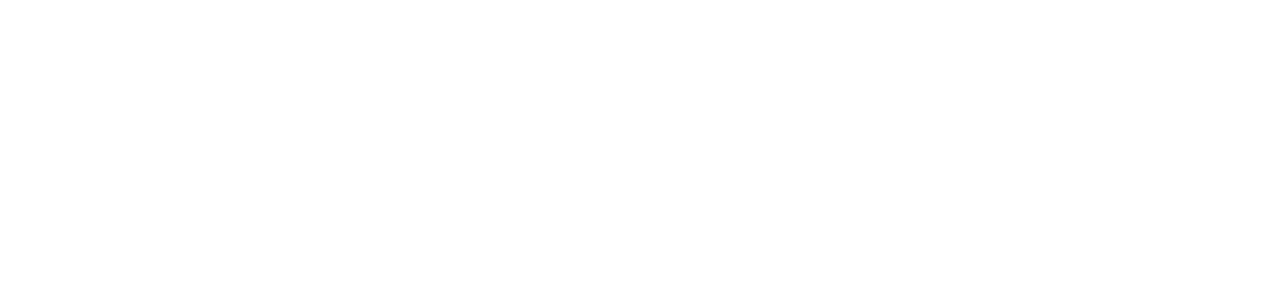
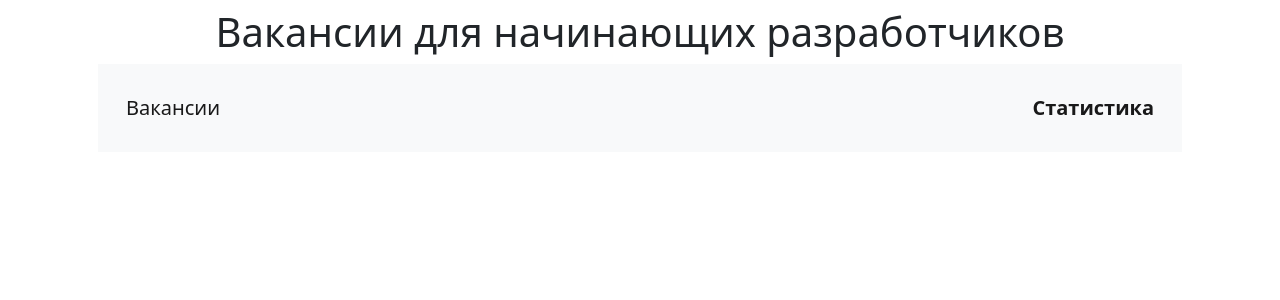
Before and after one commit to annakon/otus-js-baklikova-project, a React app: page /statistic in a window 1280 px wide. Before the commit this address had no page. Shown: the top 300 px of the page. Built offline with nearby package versions, Linux system fonts and the light colour scheme.

Commit message:
добавили меню

```diff
--- a/public/style.css
+++ b/public/style.css
@@ -23,3 +23,7 @@
   text-align: center;
   font-size: 1.2rem;
 }
+
+.active {
+  font-weight: bold;
+}
--- a/src/App.tsx
+++ b/src/App.tsx
@@ -4,6 +4,7 @@
 import { Provider } from "react-redux";
 import { store } from "./store/store";
 import {Route,Routes} from "react-router-dom";
+import {Statistic} from "./components/Statistic";
 
 const App= () => {
     if(PRODUCTION){
@@ -11,12 +12,14 @@
             <Routes>
                 <Route path={`${PREFIX}/`} element={<DisplayPage/>}/>
                 <Route path= {`${PREFIX}/vacancies/:id`} element={<VacancyInfo/>}/>
+                <Route path= {`${PREFIX}/statistic`} element={<Statistic/>}/>
             </Routes>
       </Provider>;}
     return  <Provider store={store}>
             <Routes>
                 <Route path="/" element={<DisplayPage/>}/>
                 <Route path= "/vacancies/:id" element={<VacancyInfo/>}/>
+                <Route path="/statistic" element={<Statistic/>}/>
             </Routes>
         </Provider>;
 }
--- a/src/components/DisplayPage.tsx
+++ b/src/components/DisplayPage.tsx
@@ -1,13 +1,12 @@
 import React, { FC } from 'react';
 import {RadioButton} from "./RadioButton";
 import {Loading} from "./loading";
+import {Menu} from "./Menu";
 
 export const DisplayPage: FC = () => {
 
-    //const name = useSelector(selectName);
-
     return <>
-        <h1 className="h1-center">Вакансии для начинающих разработчиков</h1>
+        <Menu></Menu>
         <div className="radio-center"><RadioButton></RadioButton></div>
         <Loading></Loading>
         </>
--- /dev/null
+++ b/src/components/Menu.tsx
@@ -0,0 +1,17 @@
+import React, { FC } from 'react';
+import {NavLink} from "react-router-dom";
+
+export const Menu: FC = () => {
+
+    return <>
+        <h1 className="h1-center">Вакансии для начинающих разработчиков</h1>
+        <div className="container">
+            <nav className="navbar navbar-expand-lg navbar-light bg-light">
+                <div className="container-fluid">
+                    <NavLink className="navbar-brand" to="/">Вакансии</NavLink>
+                    <NavLink className="navbar-brand" to="/statistic">Статистика</NavLink>
+                </div>
+            </nav>
+        </div>
+    </>
+}
--- /dev/null
+++ b/src/components/Statistic.tsx
@@ -0,0 +1,9 @@
+import React, { FC } from 'react';
+import {Menu} from "./Menu";
+
+export const Statistic: FC = () => {
+
+    return <>
+        <Menu></Menu>
+    </>
+}
```
Also changed, not shown: .eslintrc.js.
